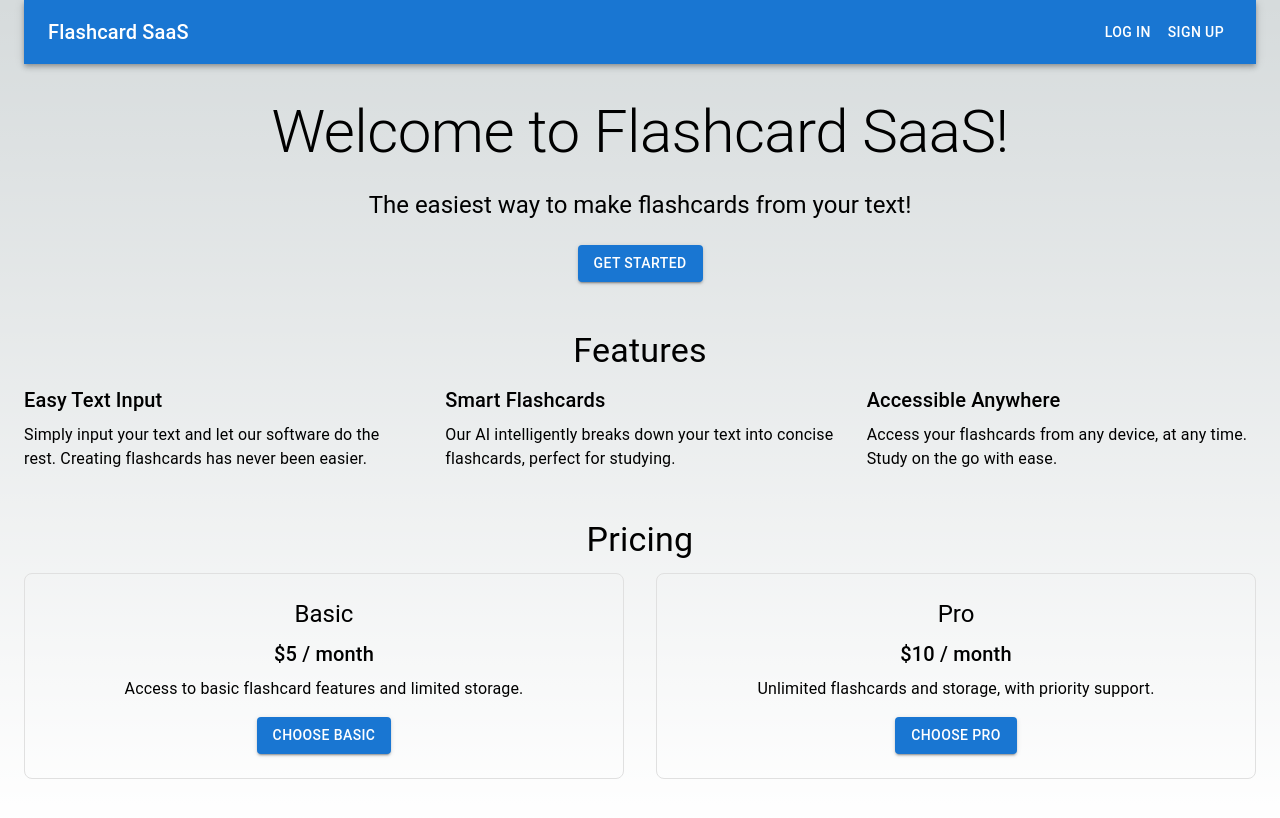
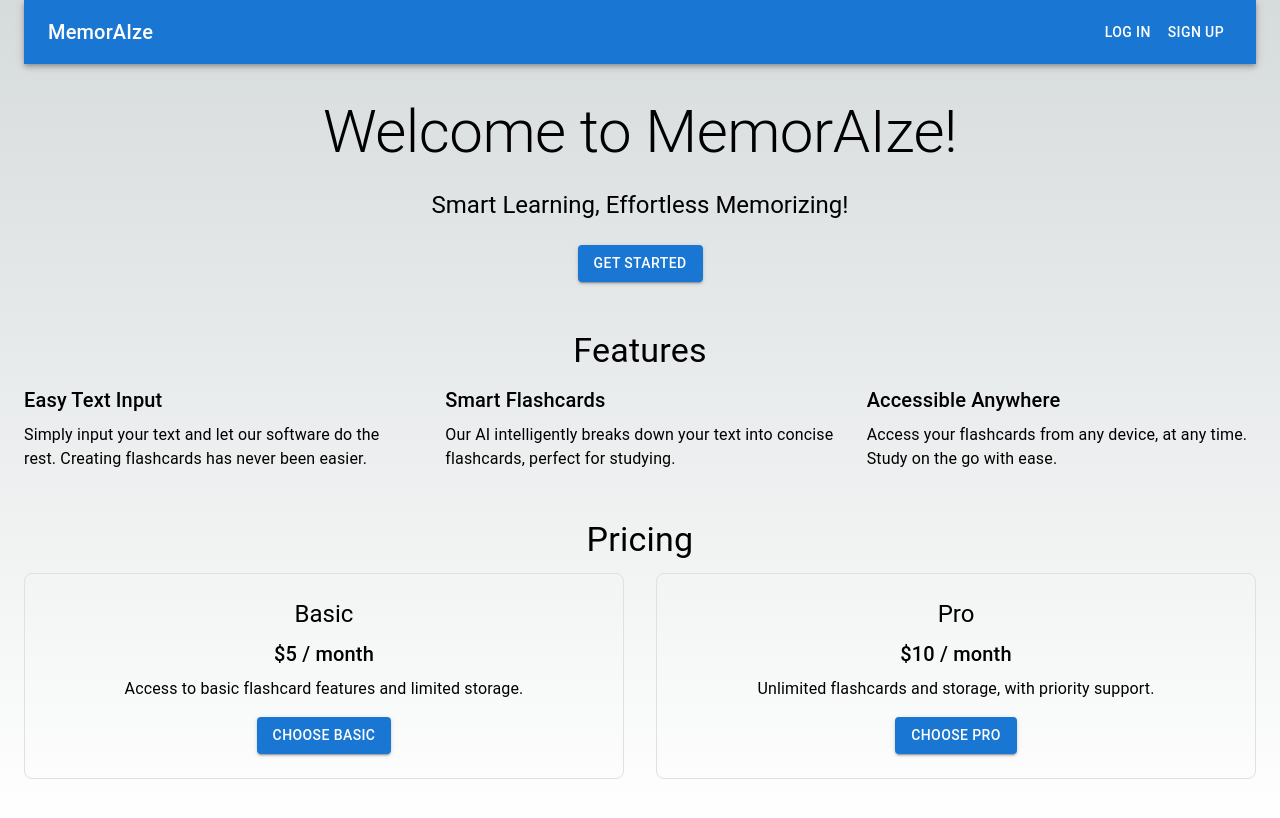
Before and after one commit to I2S9/MemorAIze, a Next.js app: page / in a window 1280 px wide. Shown: the top 818 px of the page. Built offline with nearby package versions, Linux system fonts and the light colour scheme; no server answers.

Commit message:
Quick update

```diff
--- a/app/page.js
+++ b/app/page.js
@@ -72,13 +72,13 @@ export default function Home() {
   return (
     <Container maxWidth="100vw">
       <Head>
-        <title>Flashcard SaaS</title>
+        <title>MemorAIze</title>
         <meta name="description" content="Create flashcard from your text" />
       </Head>
       <AppBar position="static">
         <Toolbar>
           <Typography variant="h6" style={{ flexGrow: 1 }}>
-            Flashcard SaaS
+            MemorAIze
           </Typography>
           <SignedOut>
             <Button color="inherit" href="/sign-in">
@@ -101,10 +101,10 @@ export default function Home() {
           my: 4,
         }}
       >
-        <Typography variant="h2" gutterBottom>Welcome to Flashcard SaaS!</Typography>
+        <Typography variant="h2" gutterBottom>Welcome to MemorAIze!</Typography>
         <Typography variant="h5" gutterBottom>
           {''}
-          The easiest way to make flashcards from your text!
+          Smart Learning, Effortless Memorizing!
         </Typography>
         <Button onClick={getStarted} variant="contained" color="primary" sx={{ mt: 2 }}>
           Get Started
```
